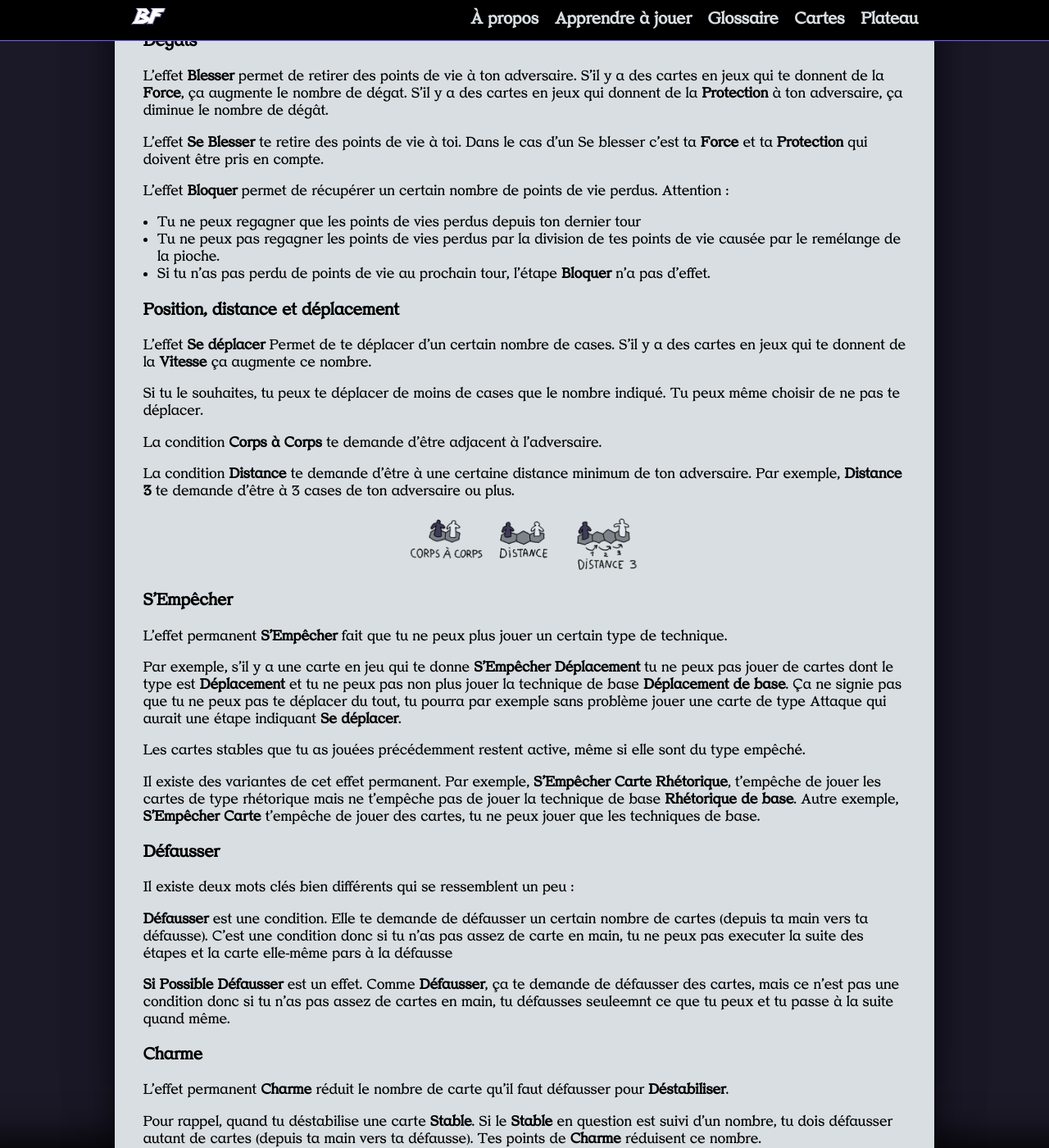
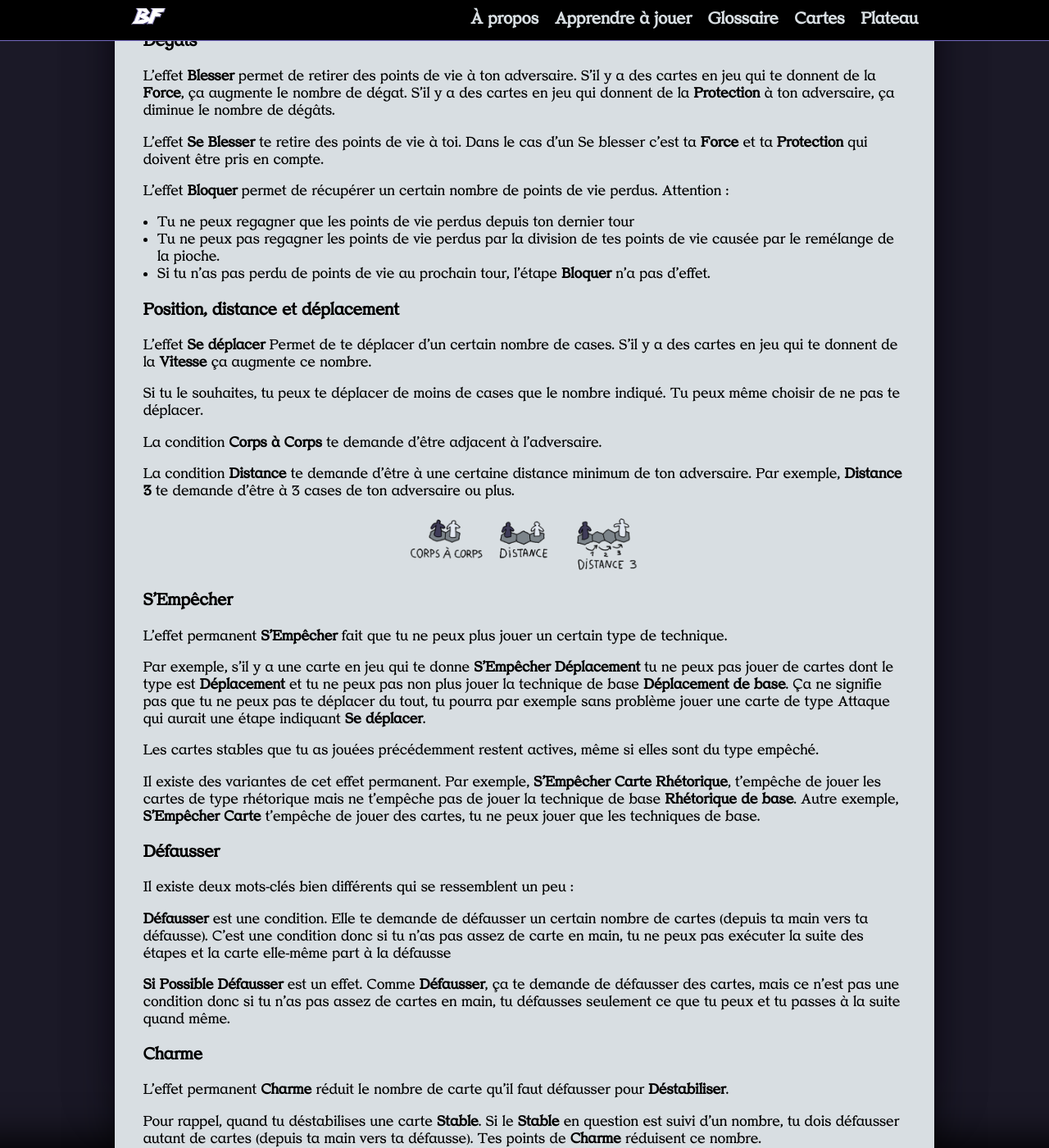
Before and after one commit to dracdrac/BATTLEFIGHT, a Jekyll site: the page built from ressources/apprendre.md, in a window 1280 px wide and 1400 px high, scrolled down 5878 px. Shown: the whole window at 82% size. Built offline with Jekyll 4.4.1, drawn with Linux system fonts in a browser that asks for light colours; our own code applies the rules of GitHub Pages for plain Markdown files; the repository's description, which GitHub fills in, is left out; some of the changed text lies outside the part shown.

Commit message:
correction

```diff
--- a/ressources/apprendre.md
+++ b/ressources/apprendre.md
@@ -82,7 +82,7 @@ La technique de base que tu joueras le plus souvent c'est la **Concentration de
 
 L'**Attaque de base** permet de faire perdre un point de vie à l'adversaire, à condition d'être au corps à corps (sur une case adjacente à la sienne).
 
-La **Défense de base** permet de Bloquer 1, C'est à dire de récupérer un point de vie perdu lors du tour précédent.
+La **Défense de base** permet de Bloquer 1, c'est à dire de récupérer un point de vie perdu lors du tour précédent.
 
 Le **Déplacement de base** permet de se déplacer d'une case sur le plateau.
 
@@ -145,9 +145,9 @@ Lorsque tu veux te débarrasser d'une carte **stable** (que ce soit ta carte ou
 
 À ton tour tu peux, par exemple jouer la **Rhétorique de base** qui permet de **Déstabiliser**.
 
-Quand tu déstabilise, choisi une carte en jeu qui a Stable et jette la dans la défausse de son propriétaire.
+Quand tu déstabilises, choisis une carte en jeu qui a Stable et jette-la dans la défausse de son propriétaire.
 
-Si le **Stable** de la carte que tu souhaite déstabilisée est suivie d'un nombre, il te faudra "payer" en défaussant ce nombre de cartes de ta main.
+Si le **Stable** de la carte que tu souhaites déstabiliser est suivie d'un nombre, il te faudra "payer" en défaussant ce nombre de cartes de ta main.
 
 ### Finir sa pioche
 
@@ -156,7 +156,7 @@ Si le **Stable** de la carte que tu souhaite déstabilisée est suivie d'un nomb
 <img width="30%" src="/img/visu-pioche-vide.png">
 
 Si tu dois piocher alors qu'il n'y a plus de cartes dans ta pioche, tu dois d'abord :
-- diviser tes points de vies par 2, arrondi à l'unité supérieure
+- diviser tes points de vie par 2, arrondis à l'unité supérieure
 - mélanger ta défausse pour qu'elle devienne ta nouvelle pioche
 
 
@@ -166,26 +166,26 @@ Si tu dois piocher alors qu'il n'y a plus de cartes dans ta pioche, tu dois d'ab
 
 ### L'adversaire a / tout le monde a
 
-Parfois une étape est précédé d'un texte du type **L'adversaire a**, L'étape en question doit alors être executée du point de vue de l'adversaire.
+Parfois une étape est précédée d'un texte du type **L'adversaire a**, L'étape en question doit alors être exécutée du point de vue de l'adversaire.
 
 Si le texte qui précède l'étape est **Tout le monde a**, Tout le monde exécute l'étape à commencer par toi.
 
 
 ### Dégâts
 
-L'effet **Blesser** permet de retirer des points de vie à ton adversaire. S'il y a des cartes en jeux qui te donnent de la **Force**, ça augmente le nombre de dégat. S'il y a des cartes en jeux qui donnent de la **Protection** à ton adversaire, ça diminue le nombre de dégât.
+L'effet **Blesser** permet de retirer des points de vie à ton adversaire. S'il y a des cartes en jeu qui te donnent de la **Force**, ça augmente le nombre de dégat. S'il y a des cartes en jeu qui donnent de la **Protection** à ton adversaire, ça diminue le nombre de dégâts.
 
 L'effet **Se Blesser** te retire des points de vie à toi. Dans le cas d'un Se blesser c'est ta **Force** et ta **Protection** qui doivent être pris en compte.
 
 L'effet **Bloquer** permet de récupérer un certain nombre de points de vie perdus. Attention :
 
-- Tu ne peux regagner que les points de vies perdus depuis ton dernier tour
-- Tu ne peux pas regagner les points de vies perdus par la division de tes points de vie causée par le remélange de la pioche.
+- Tu ne peux regagner que les points de vie perdus depuis ton dernier tour
+- Tu ne peux pas regagner les points de vie perdus par la division de tes points de vie causée par le remélange de la pioche.
 - Si tu n'as pas perdu de points de vie au prochain tour, l'étape **Bloquer** n'a pas d'effet.
 
 ### Position, distance et déplacement
 
-L'effet **Se déplacer** Permet de te déplacer d'un certain nombre de cases. S'il y a des cartes en jeux qui te donnent de la **Vitesse** ça augmente ce nombre.
+L'effet **Se déplacer** Permet de te déplacer d'un certain nombre de cases. S'il y a des cartes en jeu qui te donnent de la **Vitesse** ça augmente ce nombre.
 
 Si tu le souhaites, tu peux te déplacer de moins de cases que le nombre indiqué. Tu peux même choisir de ne pas te déplacer.
 
@@ -201,23 +201,23 @@ La condition **Distance** te demande d'être à une certaine distance minimum de
 
 L'effet permanent **S'Empêcher** fait que tu ne peux plus jouer un certain type de technique.
 
-Par exemple, s'il y a une carte en jeu qui te donne **S'Empêcher Déplacement** tu ne peux pas jouer de cartes dont le type est **Déplacement** et tu ne peux pas non plus jouer la technique de base **Déplacement de base**. Ça ne signie pas que tu ne peux pas te déplacer du tout, tu pourra par exemple sans problème jouer une carte de type Attaque qui aurait une étape indiquant **Se déplacer**.
+Par exemple, s'il y a une carte en jeu qui te donne **S'Empêcher Déplacement** tu ne peux pas jouer de cartes dont le type est **Déplacement** et tu ne peux pas non plus jouer la technique de base **Déplacement de base**. Ça ne signifie pas que tu ne peux pas te déplacer du tout, tu pourra par exemple sans problème jouer une carte de type Attaque qui aurait une étape indiquant **Se déplacer**.
 
-Les cartes stables que tu as jouées précédemment restent active, même si elle sont du type empêché.
+Les cartes stables que tu as jouées précédemment restent actives, même si elles sont du type empêché.
 
 Il existe des variantes de cet effet permanent. Par exemple, **S'Empêcher Carte Rhétorique**, t'empêche de jouer les cartes de type rhétorique mais ne t'empêche pas de jouer la technique de base **Rhétorique de base**. Autre exemple, **S'Empêcher Carte** t'empêche de jouer des cartes, tu ne peux jouer que les techniques de base.
 
 
 ### Défausser
 
-Il existe deux mots clés bien différents qui se ressemblent un peu :
+Il existe deux mots-clés bien différents qui se ressemblent un peu :
 
-**Défausser** est une condition. Elle te demande de défausser un certain nombre de cartes (depuis ta main vers ta défausse). C'est une condition donc si tu n'as pas assez de carte en main, tu ne peux pas executer la suite des étapes et la carte elle-même pars à la défausse
+**Défausser** est une condition. Elle te demande de défausser un certain nombre de cartes (depuis ta main vers ta défausse). C'est une condition donc si tu n'as pas assez de carte en main, tu ne peux pas exécuter la suite des étapes et la carte elle-même part à la défausse
 
-**Si Possible Défausser** est un effet. Comme **Défausser**, ça te demande de défausser des cartes, mais ce n'est pas une condition donc si tu n'as pas assez de cartes en main, tu défausses seuleemnt ce que tu peux et tu passe à la suite quand même.
+**Si Possible Défausser** est un effet. Comme **Défausser**, ça te demande de défausser des cartes, mais ce n'est pas une condition donc si tu n'as pas assez de cartes en main, tu défausses seulement ce que tu peux et tu passes à la suite quand même.
 
 ### Charme
 
 L'effet permanent **Charme** réduit le nombre de carte qu'il faut défausser pour **Déstabiliser**.
 
-Pour rappel, quand tu déstabilise une carte **Stable**. Si le **Stable** en question est suivi d'un nombre, tu dois défausser autant de cartes (depuis ta main vers ta défausse). Tes points de **Charme** réduisent ce nombre.
+Pour rappel, quand tu déstabilises une carte **Stable**. Si le **Stable** en question est suivi d'un nombre, tu dois défausser autant de cartes (depuis ta main vers ta défausse). Tes points de **Charme** réduisent ce nombre.
```
Also changed, not shown: other parts of ressources/apprendre.md (+13 -13 lines).
